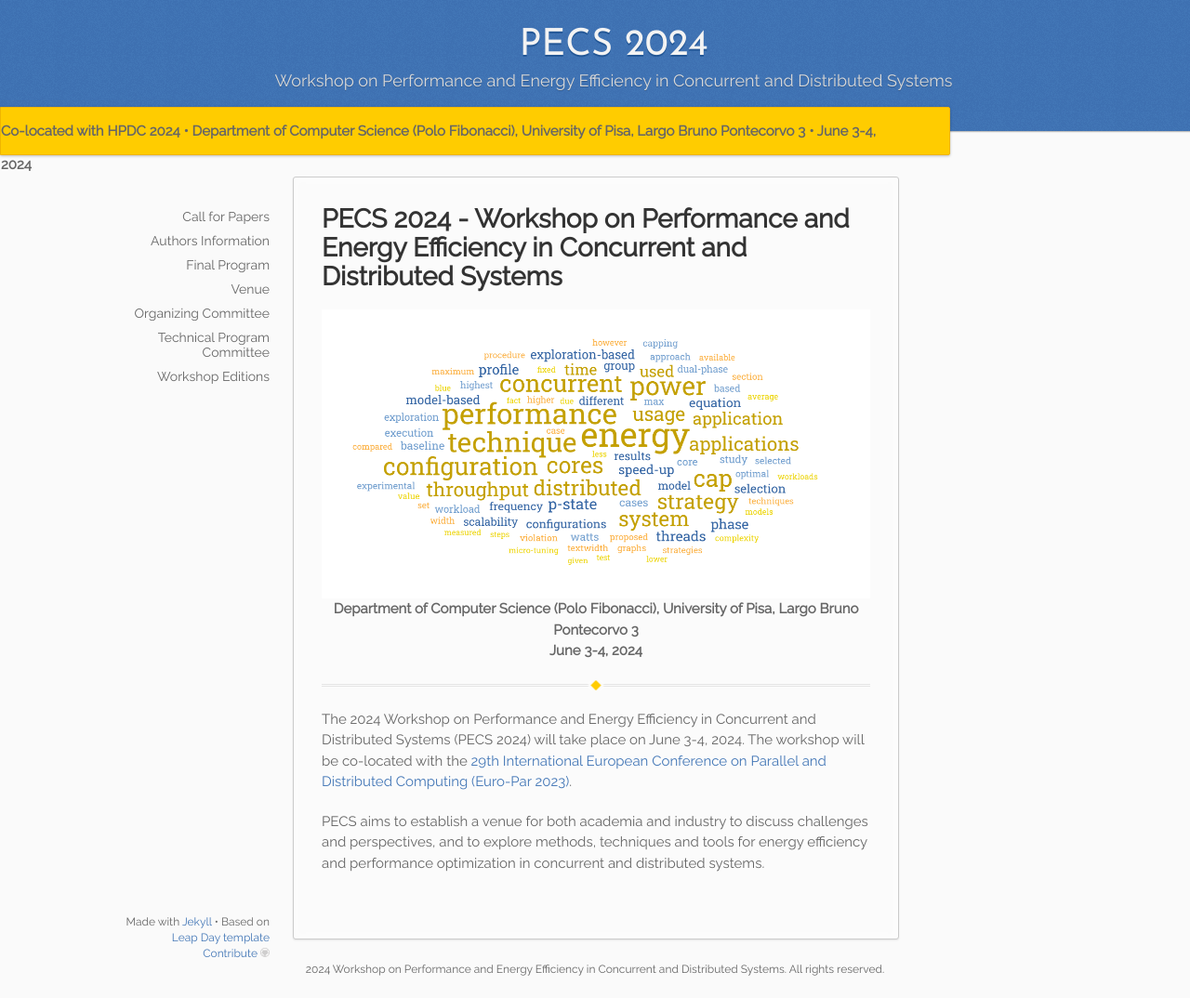
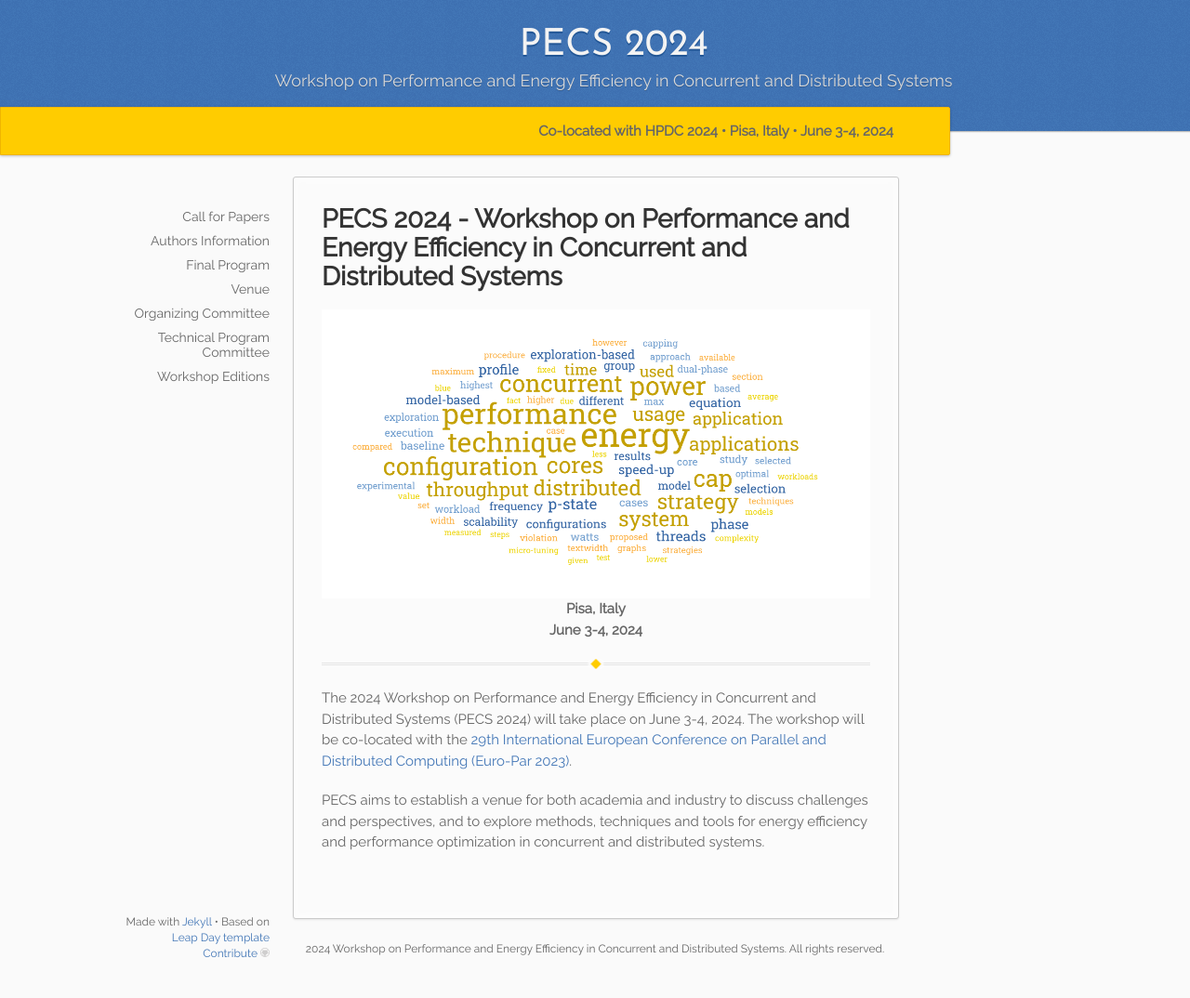
Before and after one commit to pecs-workshop/pecs-workshop.github.io, a Jekyll site: the page built from _2024/index.md, in a window 1280 px wide and 1074 px high. Shown: the whole window at 93% size. Built offline with Jekyll 4.4.1, drawn with Linux system fonts in a browser that asks for light colours.

Commit message:
Venue fixed

```diff
--- a/_config.yml
+++ b/_config.yml
@@ -17,8 +17,8 @@ collections:
     description: Workshop on Performance and Energy Efficiency in Concurrent and Distributed Systems
     output: true
     permalink: /:collection/:title
-    venue: "Department of Computer Science (Polo Fibonacci), University of Pisa, Largo Bruno Pontecorvo 3"
-    location: "Pisa, Italy"
+    venue: "Pisa, Italy"
+    location: "Department of Computer Science (Polo Fibonacci), University of Pisa, Largo Bruno Pontecorvo 3"
     dates: "June 3-4, 2024"
     max_pagelimit: "12"
     min_pagelimit: "10"
```
